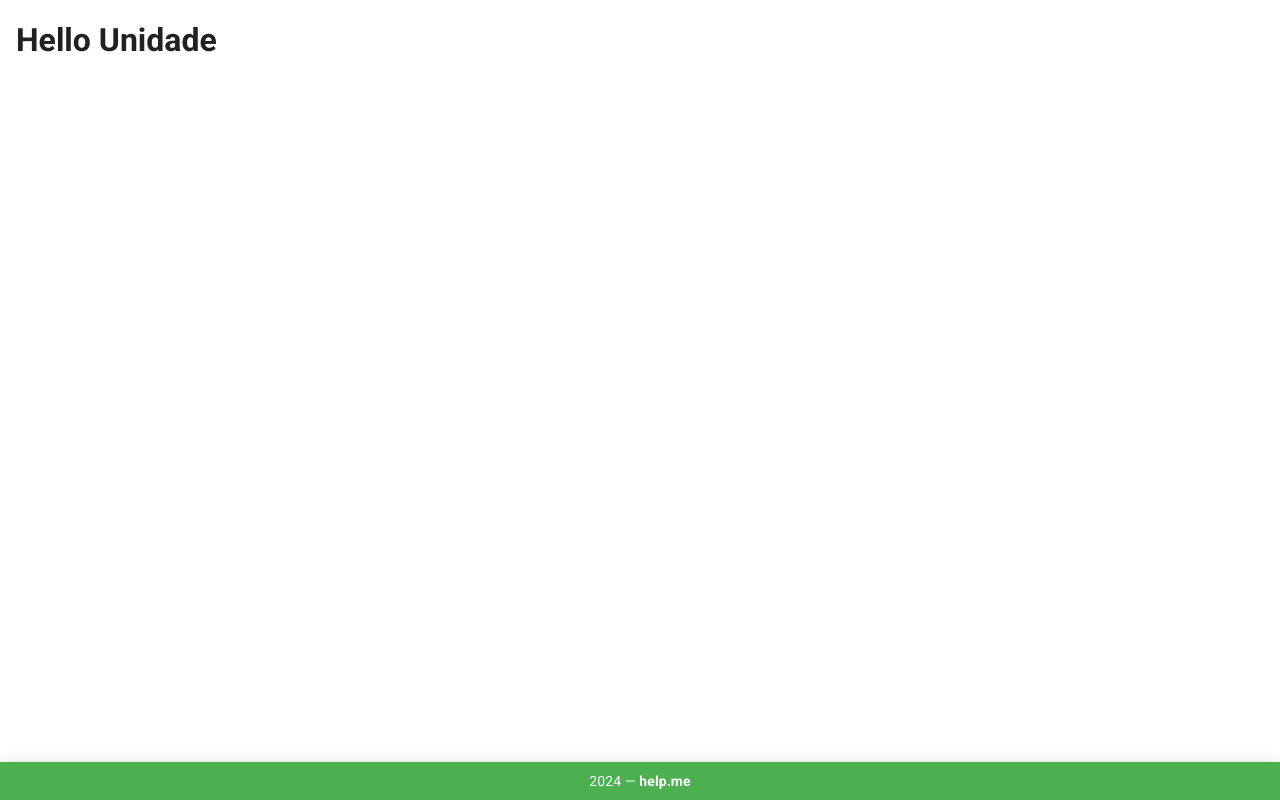
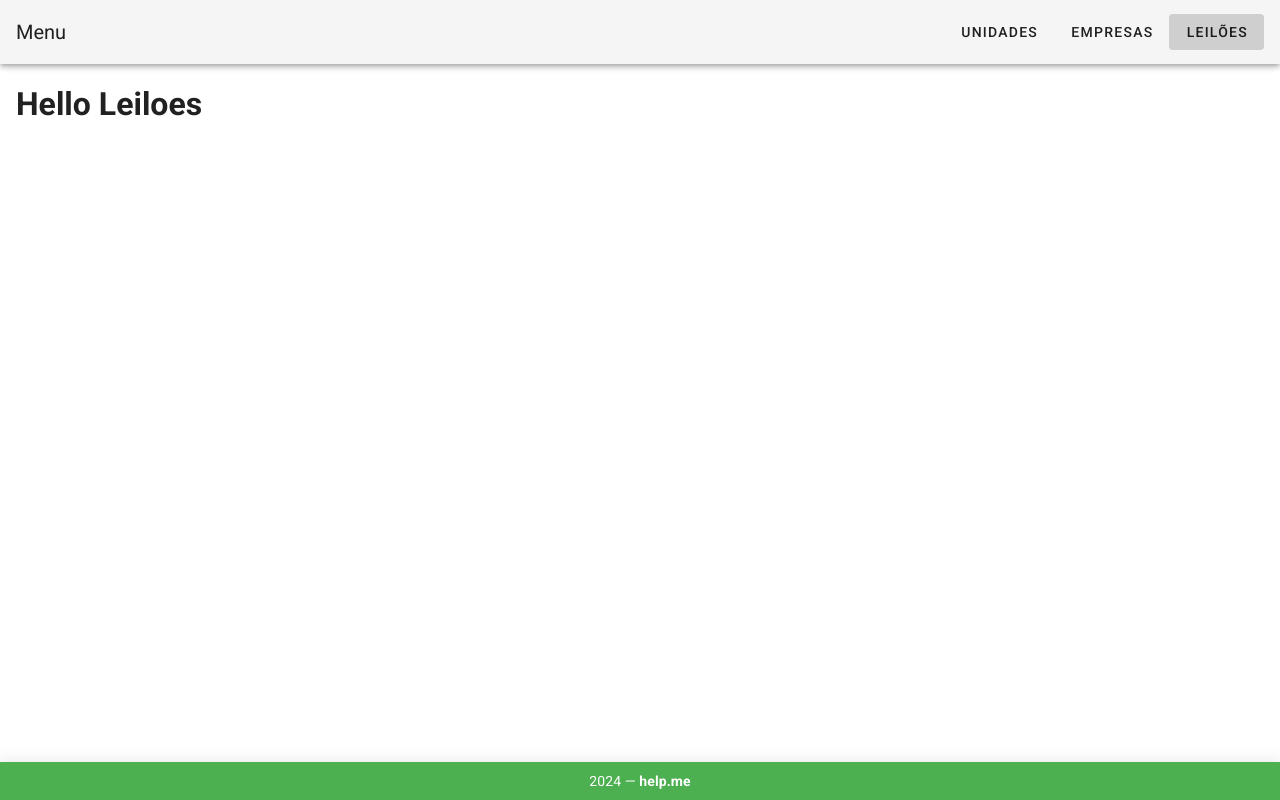
Before and after one commit to GabrielLimaBzr/help.me-web, a Vue app: page /#/leiloes in a window 1280 px wide. Built offline with nearby package versions, Linux system fonts and the light colour scheme.

Commit message:
add router and views

```diff
--- a/src/App.vue
+++ b/src/App.vue
@@ -1,5 +1,12 @@
 <template>
   <v-app>
+    <v-app-bar app>
+      <v-toolbar-title>Menu</v-toolbar-title>
+      <v-spacer></v-spacer>
+      <v-btn text to="/unidades">Unidades</v-btn>
+      <v-btn text to="/empresas">Empresas</v-btn>
+      <v-btn text to="/leiloes">Leilões</v-btn>
+    </v-app-bar>
     <v-main class="ma-4">
       <router-view></router-view>
     </v-main>
--- a/src/router/index.js
+++ b/src/router/index.js
@@ -1,21 +1,31 @@
 import Vue from 'vue'
 import VueRouter from 'vue-router'
-import UnidadeView from '../views/unidade/Unidades.vue'
+import UnidadesView from '../views/unidade/Unidades.vue'
+import LeiloesView from '../views/leilao/Leiloes.vue';
 
 Vue.use(VueRouter)
 
 const routes = [
-  {
-    path: '/',
-    name: 'unidade',
-    component: UnidadeView
-  },
+    {
+        path: '/unidades',
+        name: 'unidades',
+        component: UnidadesView
+    },
+    {
+        path: '/leiloes',
+        name: 'leiloes',
+        component: LeiloesView
+    },
+    {
+        path: '*',
+        redirect: '/unidades'
+    }
 ]
 
 const router = new VueRouter({
-  mode: 'history',
-  base: process.env.BASE_URL,
-  routes
+    mode: 'hash',
+    base: process.env.BASE_URL,
+    routes
 })
 
 export default router
--- a/src/views/leilao/Leiloes.vue
+++ b/src/views/leilao/Leiloes.vue
@@ -0,0 +1,18 @@
+<template>
+    <h1>Hello Leiloes</h1>
+</template>
+
+<script>
+
+
+export default {
+  name: 'LeiloesView',
+
+  components: {
+  },
+
+  data: () => ({
+    //
+  }),
+};
+</script>
```
